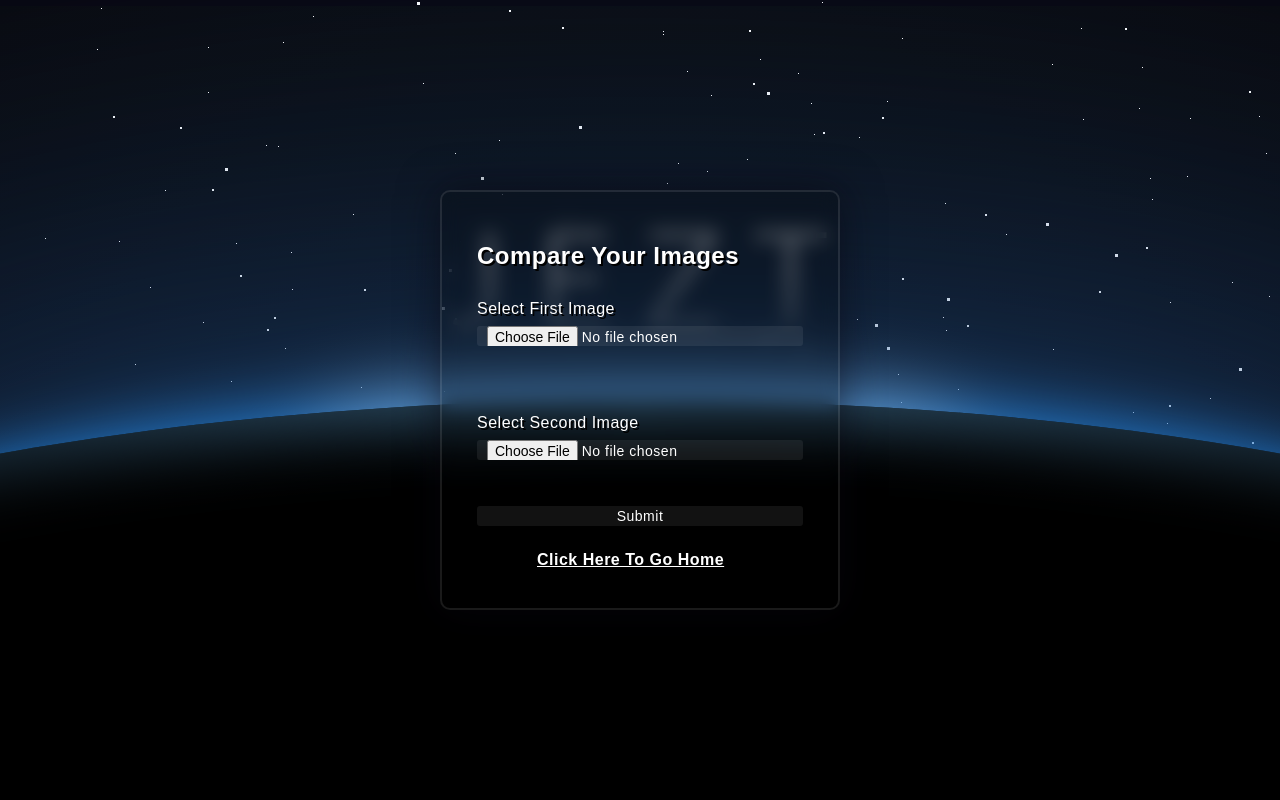
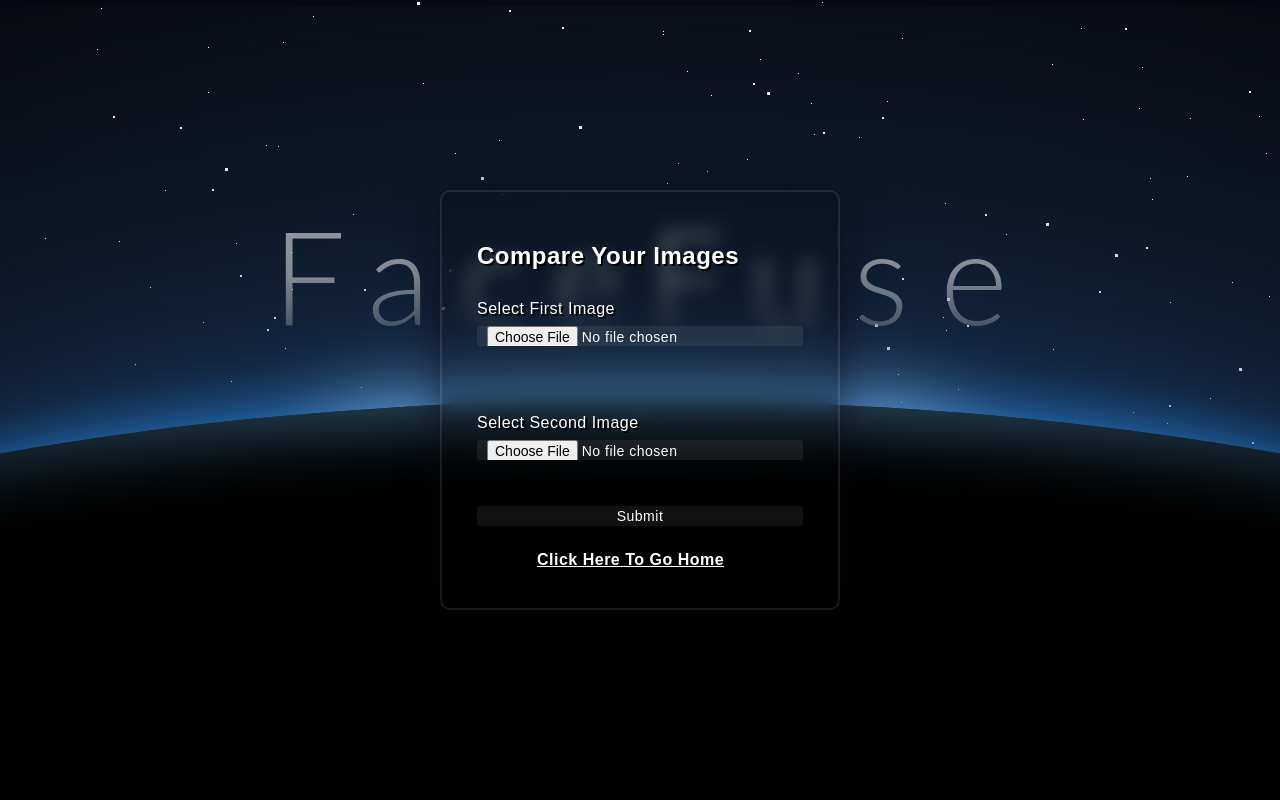
Before and after one commit to AshikR7/FaceFuse, a Django app: page /faceapp/compare/ in a window 1280 px wide. Run offline with Django 5.2, Linux system fonts and the light colour scheme.

Commit message:
Update compare.html

```diff
--- a/face_dection/faceapp/templates/compare.html
+++ b/face_dection/faceapp/templates/compare.html
@@ -127,7 +127,7 @@
 </div>
 <div id='earth'></div>
 <div id='title'>
-  JEZT
+  FaceFuse
 </div>
 <div class="background">
           <div class="shape"></div>
```
